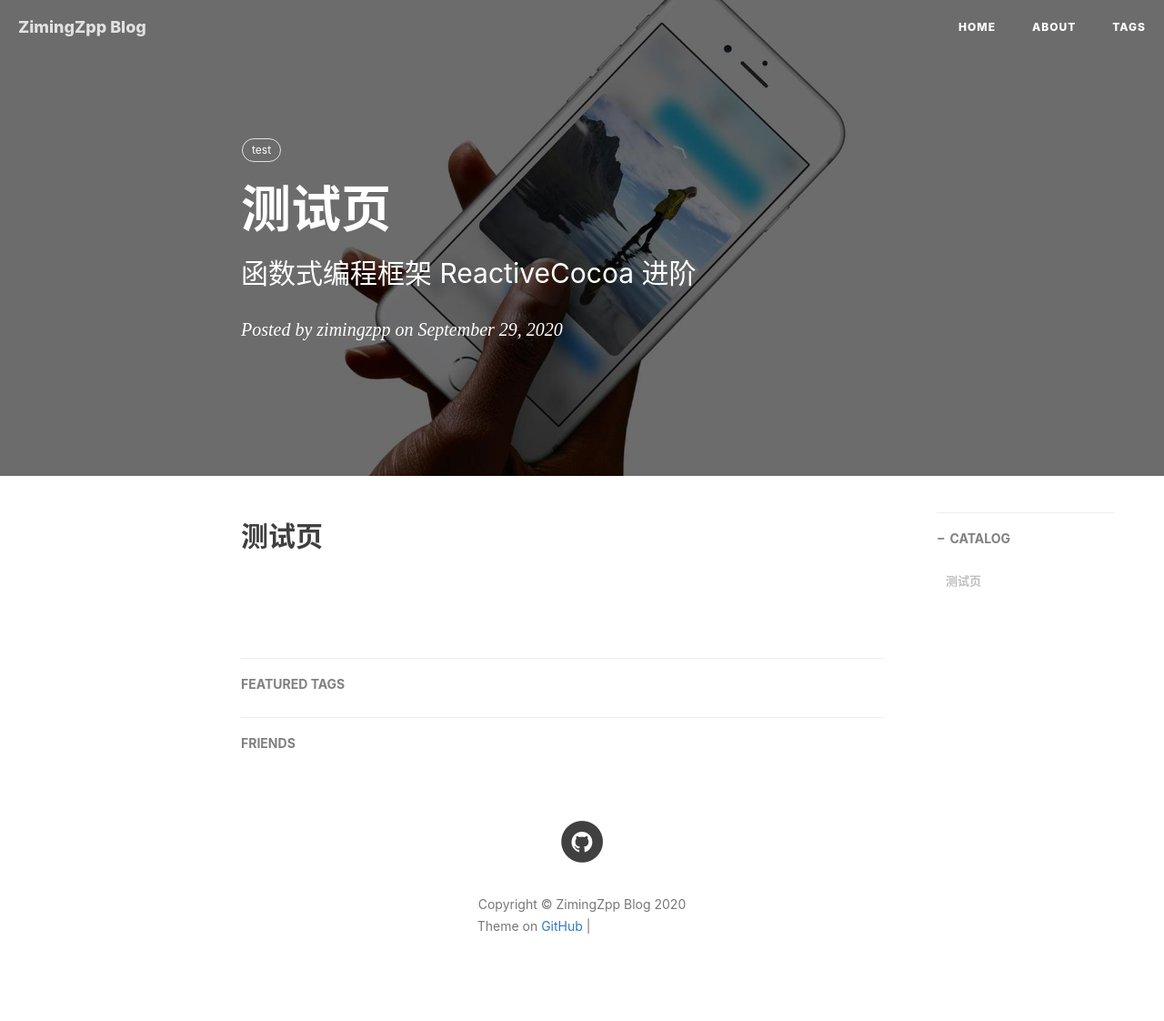
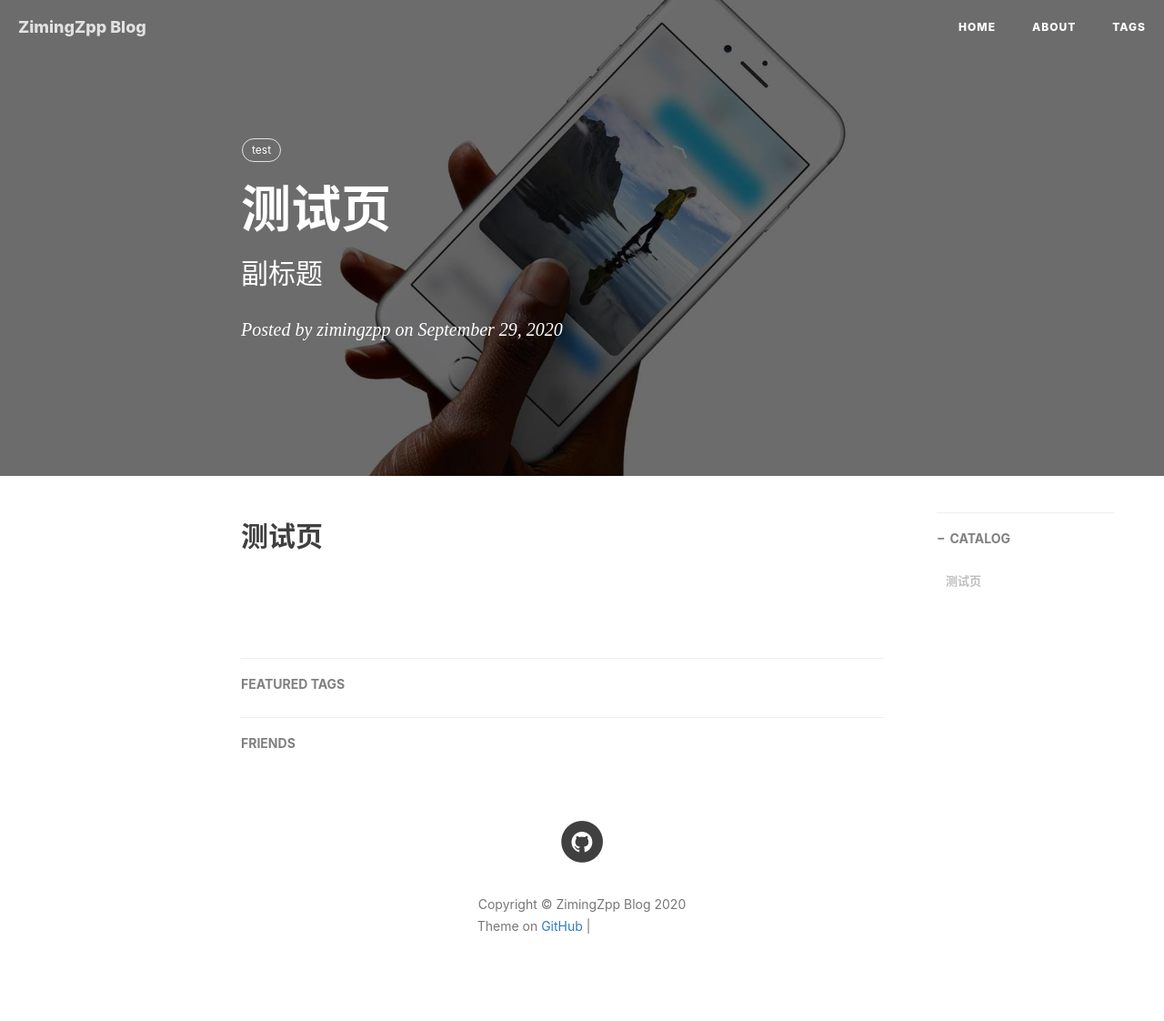
Before and after one commit to zimingzpp/zimingzpp.github.io, a Jekyll site: the page built from _posts/2020-09-29-TestPage.md, in a window 1280 px wide. Shown: the whole page at 91% size. Built offline with Jekyll 4.4.1, drawn with Linux system fonts in a browser that asks for light colours; nearby versions of some CDN libraries; comment, search, counter and statistics services are not loaded; grey boxes are pictures that could not be loaded.

Commit message:
副标题

```diff
--- a/_posts/2020-09-29-TestPage.md
+++ b/_posts/2020-09-29-TestPage.md
@@ -1,7 +1,7 @@
 ---
 layout:     post
 title:      测试页
-subtitle:   函数式编程框架 ReactiveCocoa 进阶
+subtitle:   副标题
 date:       2020-09-29
 author:     zimingzpp
 header-img: img/post-bg-ios9-web.jpg
```
